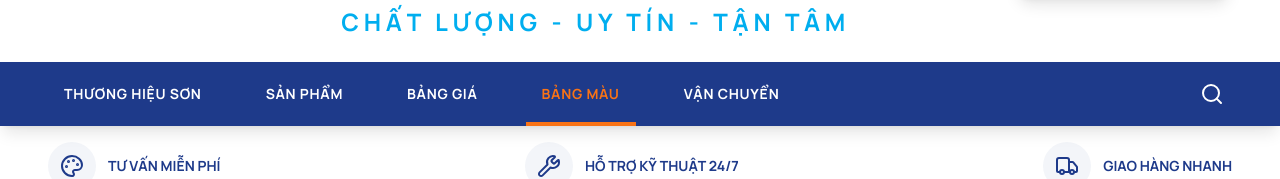
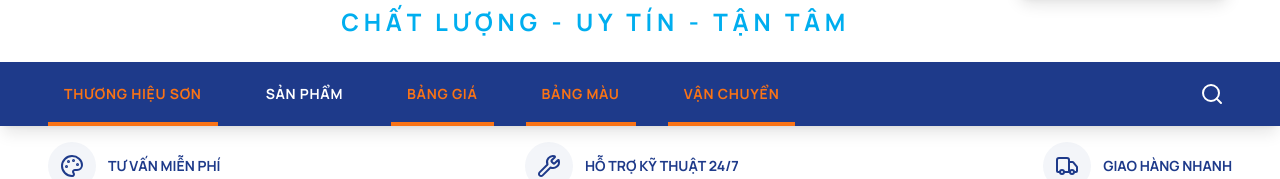
Before and after one commit to tungnt1203/Paint_Store, a React (Vite) app: page / in a window 1280 px wide. Shown: the part 167-346 px from the top of the page. Built offline with nearby package versions, Linux system fonts and the light colour scheme.

Commit message:
hide  links

```diff
--- a/src/components/Layout.tsx
+++ b/src/components/Layout.tsx
@@ -87,11 +87,11 @@ const MainHeader = () => (
 const NavigationBar = () => {
   const location = useLocation();
   const navLinks = [
-    { name: 'Thương hiệu sơn', path: '/#brands' },
+    { name: 'Thương hiệu sơn', path: '/' },
     { name: 'Sản phẩm', path: '/catalog' },
-    { name: 'Bảng giá', path: '/#pricing' },
+    { name: 'Bảng giá', path: '/' },
     { name: 'Bảng màu', path: '/' },
-    { name: 'Vận chuyển', path: '/#shipping' },
+    { name: 'Vận chuyển', path: '/' },
   ];
 
   return (
```
